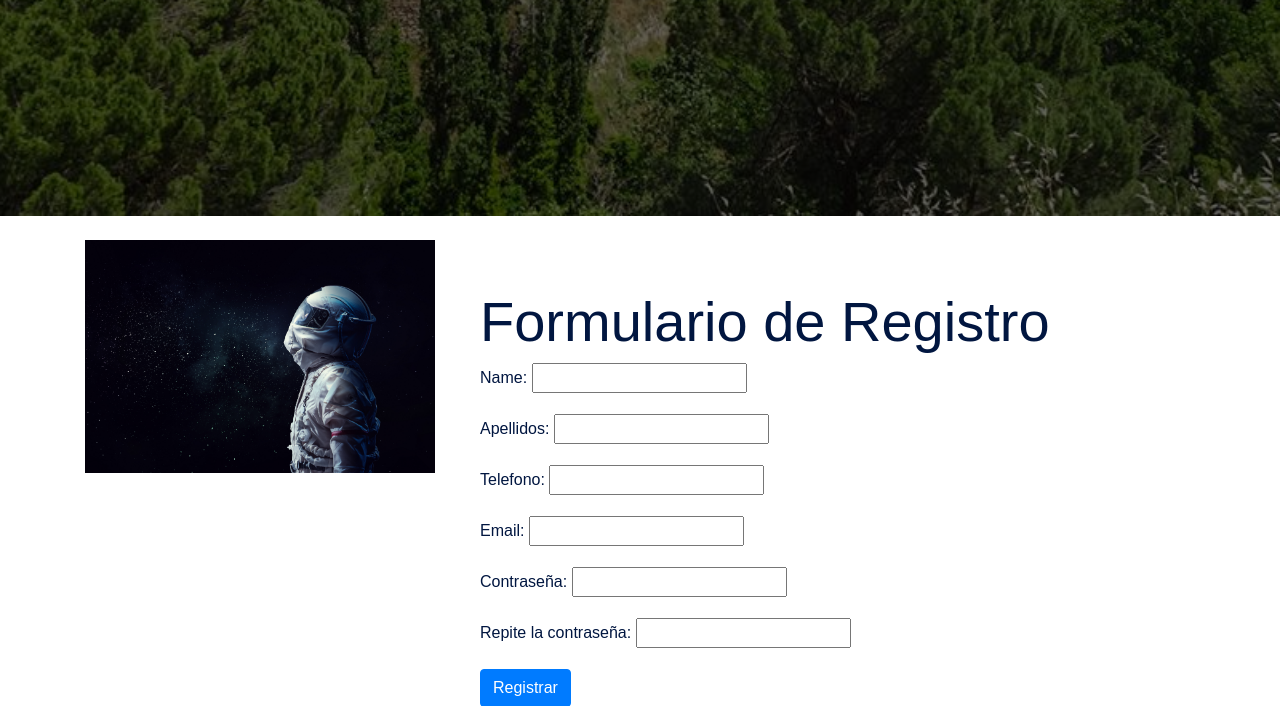
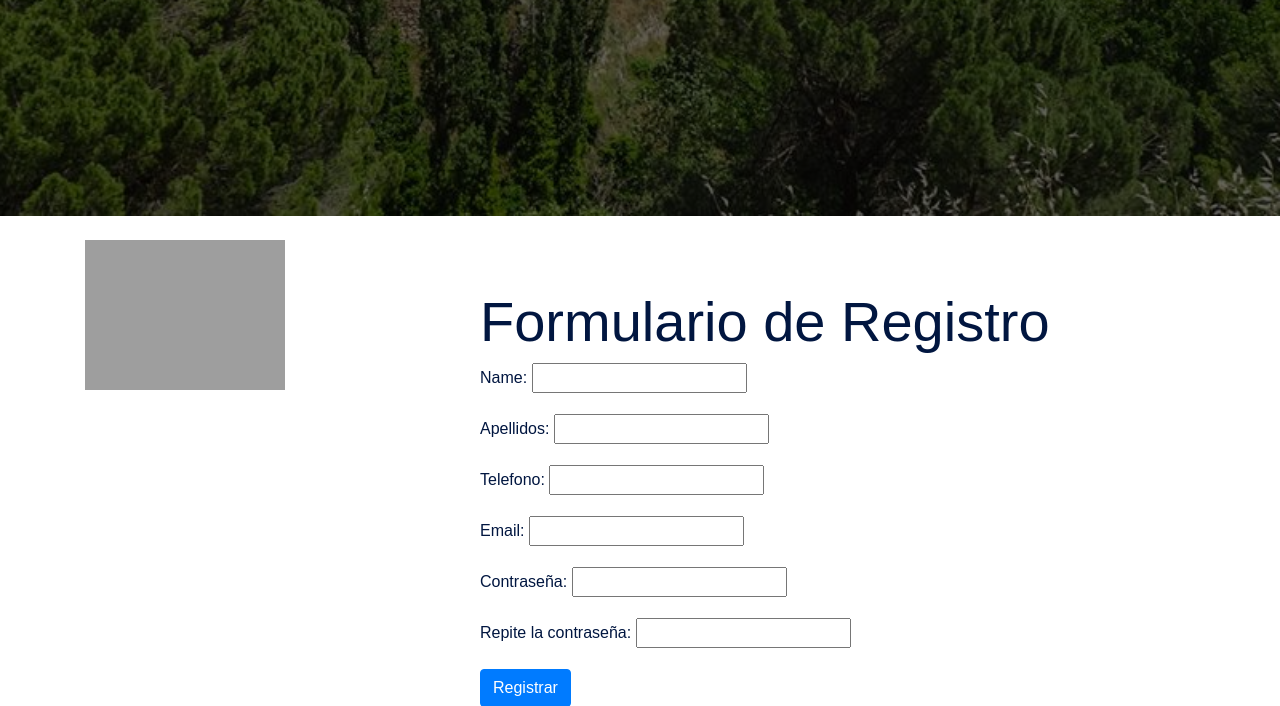
Before and after one commit to oscarsnzz/BeRural, a Django app: page /Registro/ in a window 1280 px wide. Shown: the part 584-1290 px from the top of the page. Run offline with Django 5.2, Linux system fonts and the light colour scheme; some libraries are stand-ins or nearby versions; some web fonts are replaced; grey boxes are pictures that could not be loaded.

Commit message:
Cambios en la imagen de login

```diff
--- a/relecloudGrC08/relecloud/templates/base.html
+++ b/relecloudGrC08/relecloud/templates/base.html
@@ -88,7 +88,7 @@
             <div class="row">
                 <div class="col-md-4">
                     {% block left_image %}
-                    <img src="{% static 'res/img/astronaut.jpeg' %}" alt="Astronaut image placeholder" class="img-fluid">
+                    <img src="{% static 'res/img/imagenLogin.jpeg' %}" alt="Login image placeholder" class="img-fluid" width="200" height="200">
                     {% endblock %}
                 </div>
                 <div class="col-md-8">
```
Also changed, not shown: relecloudGrC08/relecloud/static/res/img/ImagenLogin.png (added).
